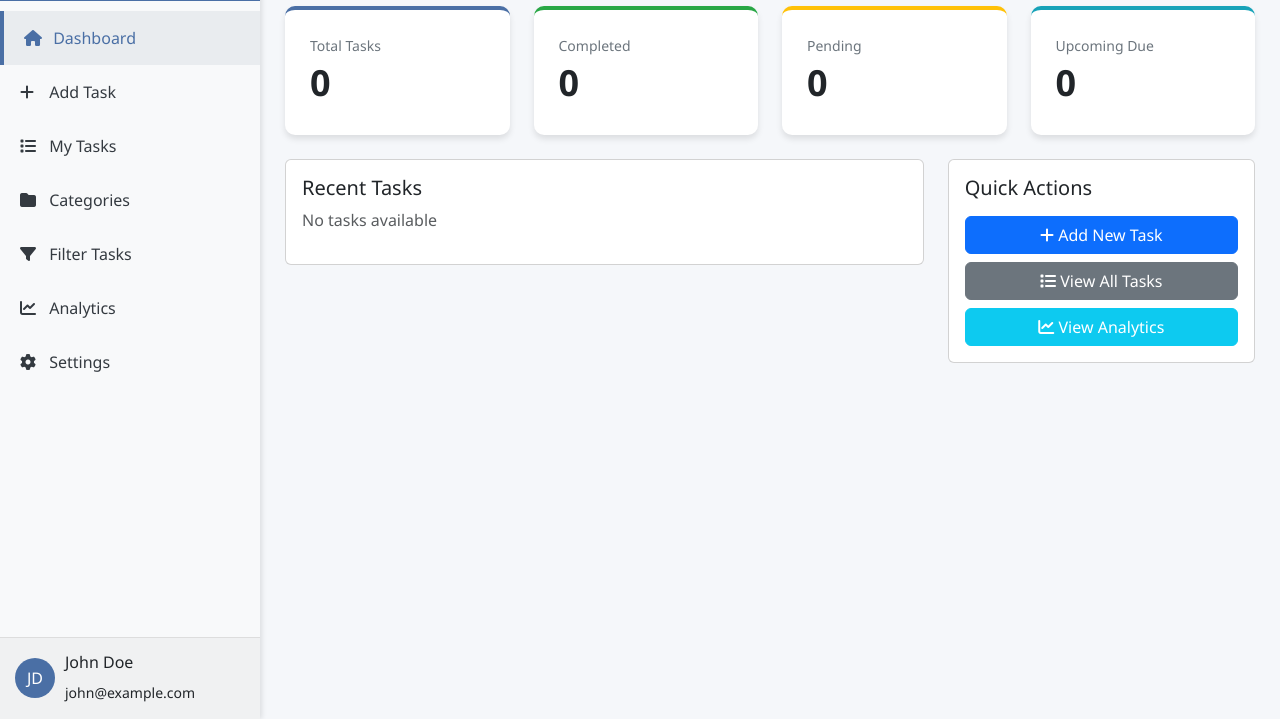
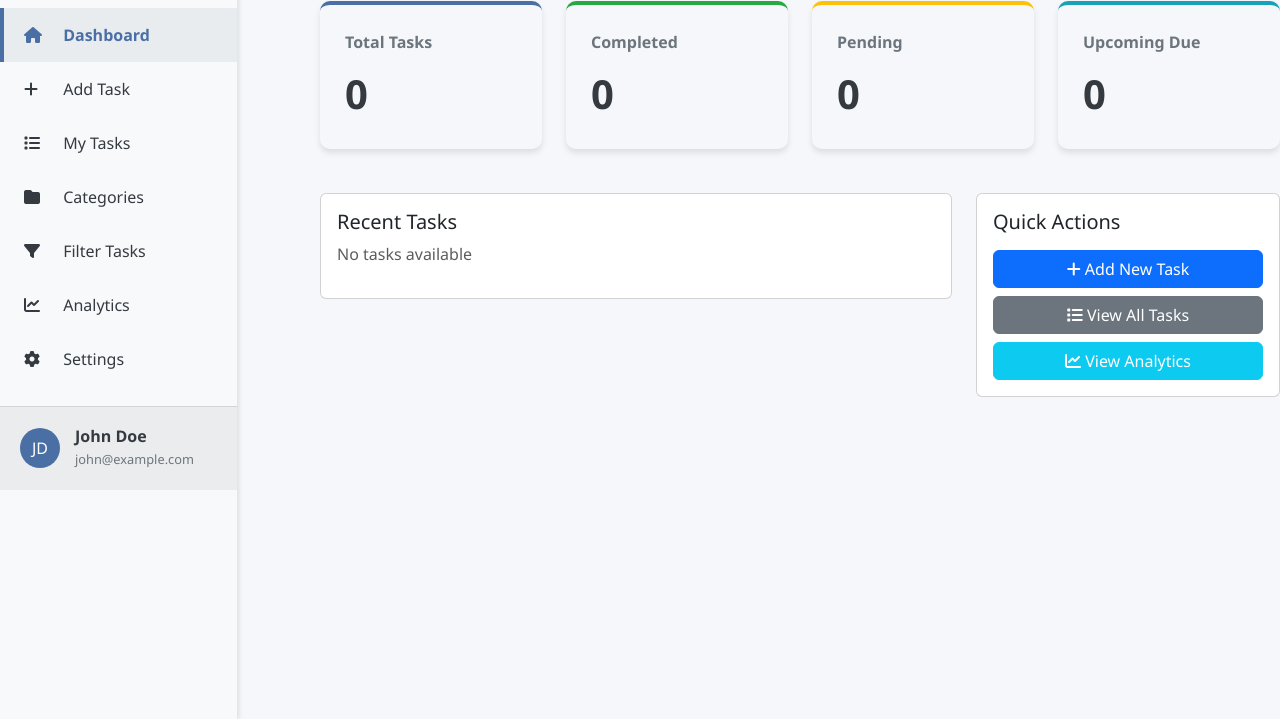
Before and after one commit to Danemiok/Task_Management, a plain HTML site: page pages/homePage.html in a window 1280 px wide. Shown: the part 81-800 px from the top of the page. Drawn offline with nearby package versions, Linux system fonts and the light colour scheme.

Commit message:
Update main.css

```diff
--- a/CSS/main.css
+++ b/CSS/main.css
@@ -1,12 +1,26 @@
 :root {
     --primary-color: #4a6fa5;
+    --secondary-color: #166088;
     --success-color: #28a745;
+    --danger-color: #dc3545;
     --warning-color: #ffc107;
     --info-color: #17a2b8;
+    --light-color: #f8f9fa;
+    --dark-color: #343a40;
     --sidebar-bg: #f8f9fa;
     --sidebar-active: #e9ecef;
-    --dark-color: #343a40;
-    --card-shadow: 0 4px 6px rgba(0,0,0,0.1);
+    --card-shadow: 0 4px 6px rgba(0, 0, 0, 0.1);
+    --transition: all 0.3s ease;
+}
+
+.dark-mode {
+    --primary-color: #6c8bc7;
+    --secondary-color: #2d7cb5;
+    --light-color: #343a40;
+    --dark-color: #f8f9fa;
+    --sidebar-bg: #2c3e50;
+    --sidebar-active: #34495e;
+    --card-shadow: 0 4px 6px rgba(0, 0, 0, 0.3);
 }
 
 * {
@@ -16,114 +30,185 @@
 }
 
 body {
-    font-family: "Segoe UI", sans-serif;
-    background: #f5f7fa;
+    font-family: 'Segoe UI', Tahoma, Geneva, Verdana, sans-serif;
+    background-color: #f5f7fa;
+    color: var(--dark-color);
+    transition: var(--transition);
 }
 
-/* SIDEBAR */
+.dark-mode body {
+    background-color: #212529;
+}
+
+.container-fluid {
+    padding: 0;
+}
+
+/* Sidebar Styles */
 .sidebar {
-    width: 260px;
+    background-color: var(--sidebar-bg);
+    min-height: 100vh;
+    box-shadow: 2px 0 5px rgba(0,0,0,0.1);
+    transition: var(--transition);
+    position: fixed;
+    top: 0;
+    left: 0;
+    z-index: 1000;
+    padding: 0;
+}
+
+.sidebar-header {
+    padding: 20px;
+    background-color: var(--primary-color);
+    color: white;
+    text-align: center;
+}
+
+.sidebar-header h3 {
+    margin: 0;
+    font-size: 1.5rem;
+}
+
+.sidebar-header i {
+    margin-right: 10px;
+}
+
+.sidebar-sticky {
     height: 100vh;
-    background: var(--sidebar-bg);
-    position: fixed;
-    left: 0;
-    top: 0;
-    box-shadow: 2px 0 5px rgba(0,0,0,0.1);
     display: flex;
     flex-direction: column;
 }
 
-.sidebar-header {
-    padding: 20px;
-    background: var(--primary-color);
-    color: white;
-    text-align: center;
-}
-
 .nav {
+    padding: 20px 0;
     flex-grow: 1;
-    padding-top: 10px;
 }
 
 .nav-link {
+    color: var(--dark-color);
     padding: 15px 20px;
-    display: block;
-    color: var(--dark-color);
+    border-left: 4px solid transparent;
+    transition: var(--transition);
     font-weight: 500;
-    text-decoration: none;
 }
 
-.nav-link:hover,
+.nav-link:hover {
+    background-color: var(--sidebar-active);
+    border-left-color: var(--primary-color);
+    color: var(--primary-color);
+}
+
 .nav-link.active {
-    background: var(--sidebar-active);
-    border-left: 4px solid var(--primary-color);
+    background-color: var(--sidebar-active);
+    border-left-color: var(--primary-color);
     color: var(--primary-color);
+    font-weight: 600;
 }
 
 .nav-link i {
     width: 25px;
+    margin-right: 10px;
 }
 
-/* USER INFO */
+.logout-btn {
+    color: var(--danger-color) !important;
+}
+
+.logout-btn:hover {
+    background-color: rgba(220, 53, 69, 0.1) !important;
+    border-left-color: var(--danger-color) !important;
+}
+
 .user-info {
-    padding: 15px;
-    border-top: 1px solid #ddd;
-    background: rgba(0,0,0,0.03);
+    padding: 20px;
+    background-color: rgba(0,0,0,0.05);
+    border-top: 1px solid rgba(0,0,0,0.1);
+}
+
+.dark-mode .user-info {
+    background-color: rgba(255,255,255,0.05);
+    border-top-color: rgba(255,255,255,0.1);
 }
 
 .avatar {
     width: 40px;
     height: 40px;
+    background-color: var(--primary-color);
     border-radius: 50%;
-    background: var(--primary-color);
-    color: white;
     display: flex;
     align-items: center;
     justify-content: center;
-    margin-right: 10px;
+    color: white;
+    margin-right: 15px;
 }
 
-/* MAIN */
-main {
-    margin-left: 260px;
-    padding: 25px;
+.user-details h6 {
+    margin-bottom: 0;
+    font-weight: 600;
 }
 
-/* CARDS */
+.user-details small {
+    color: #6c757d;
+    font-size: 0.8rem;
+}
+
+/* Main Content */
+main {
+    padding-top: 20px;
+    margin-left: 25%;
+    transition: var(--transition);
+}
+
+.page {
+    display: none;
+    animation: fadeIn 0.5s ease;
+}
+
+.page.active {
+    display: block;
+}
+
+@keyframes fadeIn {
+    from { opacity: 0; transform: translateY(20px); }
+    to { opacity: 1; transform: translateY(0); }
+}
+
+.date-display {
+    font-size: 1rem;
+    color: #6c757d;
+}
+
+/* Dashboard Cards */
 .stat-card {
-    background: white;
+    border: none;
     border-radius: 10px;
     box-shadow: var(--card-shadow);
+    transition: var(--transition);
+    margin-bottom: 20px;
+}
+
+.stat-card:hover {
+    transform: translateY(-5px);
+    box-shadow: 0 6px 12px rgba(0,0,0,0.15);
 }
 
 .stat-card .card-body {
     padding: 25px;
 }
 
-.card-title {
-    font-size: 14px;
+.stat-card .card-title {
+    font-size: 1rem;
     color: #6c757d;
+    font-weight: 600;
 }
 
-.card-text {
-    font-size: 36px;
-    font-weight: bold;
+.stat-card .card-text {
+    font-size: 2.5rem;
+    font-weight: 700;
+    margin: 10px 0 0;
 }
 
 .total-tasks { border-top: 4px solid var(--primary-color); }
 .completed-tasks { border-top: 4px solid var(--success-color); }
 .pending-tasks { border-top: 4px solid var(--warning-color); }
 .upcoming-tasks { border-top: 4px solid var(--info-color); }
-
-/* RESPONSIVE */
-@media (max-width: 768px) {
-    .sidebar {
-        position: relative;
-        width: 100%;
-        height: auto;
-    }
-
-    main {
-        margin-left: 0;
-    }
-}
```
